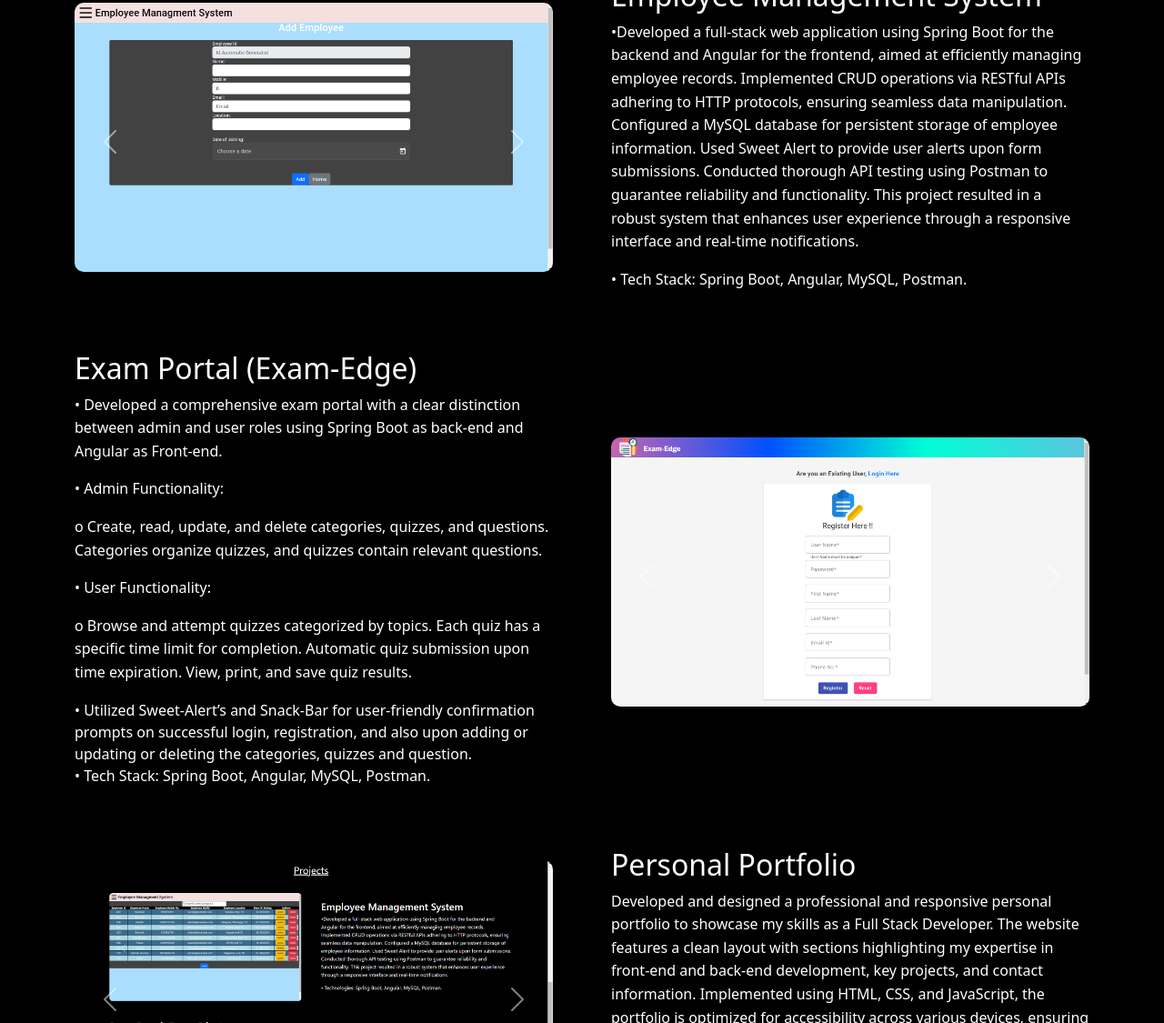
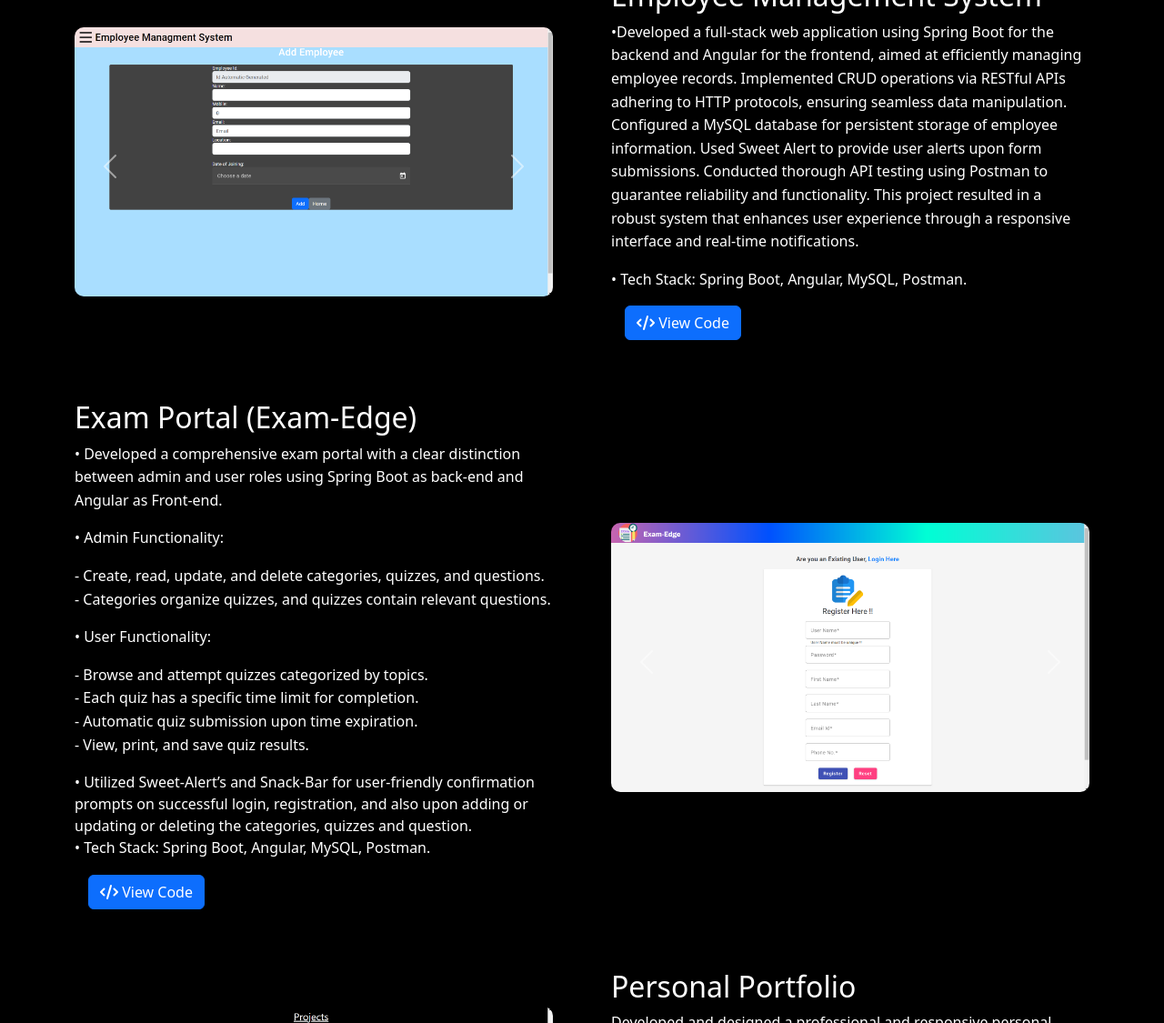
Before and after one commit to SandeepRampha/Sandeep-s-Portfolio, a plain HTML site: page index.html in a window 1280 px wide. Shown: the part 1675-2800 px from the top of the page at 91% size. Drawn offline with nearby package versions, Linux system fonts and the light colour scheme.

Commit message:
Added Buttons

```diff
--- a/index.html
+++ b/index.html
@@ -36,8 +36,8 @@
                 Hi, My Name is <span style="color: rgba(92, 177, 223, 0.788); ">Sandeep Rampha,</span>
                 <div>I am a <span style="color:rgba(92, 177, 223, 0.788); " id="element"></span></div>
                 <div>
-                  <a href="https://drive.google.com/file/d/1erCyZpbQ16_NbOs-dTdXCcD2oEmOF7s2/view?usp=sharing" target="_blank"><button style="margin-left: 15px;" type="button" class="btn btn-primary">View Resume</button></a>
-                  <a href="https://github.com/SandeepRampha" target="_blank"><button style="margin-left: 15px;" type="button" class="btn btn-primary">View GitHub</button></a>
+                  <a href="https://drive.google.com/file/d/1erCyZpbQ16_NbOs-dTdXCcD2oEmOF7s2/view?usp=sharing" target="_blank"><button style="margin-left: 15px;" type="button" class="btn btn-primary"><i class="fa-regular fa-file"></i> View Resume</button></a>
+                  <a href="https://github.com/SandeepRampha" target="_blank"><button style="margin-left: 15px;" type="button" class="btn btn-primary"><i class="fa-brands fa-github"></i> View GitHub</button></a>
                 </div>
             </div>
             <div class="rightSection">
@@ -120,6 +120,7 @@
                           <p>
                           • Tech Stack: Spring Boot, Angular, MySQL, Postman.
                           </p>
+                          <a href="https://github.com/SandeepRampha/Employee_Management_Sys.git" target="_blank"><button style="margin-left: 15px;" type="button" class="btn btn-primary"><i class="fa-solid fa-code"></i> View Code</button></a>
                         </p>
                     </div>
                 </div>
@@ -210,7 +211,6 @@
                               <span class="visually-hidden">Next</span>
                             </button>
                             </div>
-
                     </div>
                     <div class="content">
                         <h2>Exam Portal (Exam-Edge)</h2>
@@ -220,17 +220,17 @@
                           <p>
                           • Admin Functionality:
                             <p>
-                              o Create, read, update, and delete categories, quizzes, and questions.
-                              Categories organize quizzes, and quizzes contain relevant questions.
+                              - Create, read, update, and delete categories, quizzes, and questions.<br>
+                              - Categories organize quizzes, and quizzes contain relevant questions.
                             </p>
                           </p>
                           <p>
                           • User Functionality:
                             <p>
-                            o Browse and attempt quizzes categorized by topics.
-                            Each quiz has a specific time limit for completion.
-                            Automatic quiz submission upon time expiration.
-                            View, print, and save quiz results.
+                            - Browse and attempt quizzes categorized by topics.<br>
+                            - Each quiz has a specific time limit for completion.<br>
+                            - Automatic quiz submission upon time expiration.<br>
+                            - View, print, and save quiz results.
                             </p>
                           </p>
                           • Utilized Sweet-Alert’s and Snack-Bar for user-friendly confirmation prompts on successful
@@ -239,6 +239,7 @@
                           <p>
                           • Tech Stack: Spring Boot, Angular, MySQL, Postman.
                           </p>
+                          <a href="https://github.com/SandeepRampha/Exam_Edge.git" target="_blank"><button style="margin-left: 15px;" type="button" class="btn btn-primary"><i class="fa-solid fa-code"></i> View Code</button></a>
                         </p>
                     </div>
                 </div>
@@ -276,6 +277,7 @@
                         <p>
                         • Tech Stack: HTML, CSS, JavaScript, Bootstrap.
                         </p>
+                        <a href="https://github.com/SandeepRampha/Sandeep-s-Portfolio.git" target="_blank"><button style="margin-left: 15px;" type="button" class="btn btn-primary"><i class="fa-solid fa-code"></i> View Code</button></a>
                       </p>
                   </div>
               </div>
@@ -286,7 +288,7 @@
       <div class="bottomSection">
         <span style="text-decoration: underline ; font-size: xx-large;">You can Contact & Connect with Me!</span>
         <ul>
-          <li><i class="fa-solid fa-envelope"></i> Mail:- r.sandeep2421@gmail.com | <i class="fa-solid fa-phone"></i>  Mobile:- 9603215596</li>
+          <li><i class="fa-solid fa-envelope"></i> Mail:- r.sandeep2421@gmail.com <br> <i class="fa-solid fa-phone"></i>  Mobile:- 9603215596</li>
           <li><a href="https://www.linkedin.com/in/sandeep-rampha-531673251" target="_blank"><i class="fa-brands fa-linkedin"></i> LinkedIn</a></li>
           <li><a href="https://github.com/SandeepRampha" target="_blank"><i class="fa-brands fa-github"></i> GitHub</a></li>
           <li><a href="https://drive.google.com/file/d/1erCyZpbQ16_NbOs-dTdXCcD2oEmOF7s2/view?usp=sharing" target="_blank"><i class="fa-solid fa-file"></i> Resume</a></li>
```
